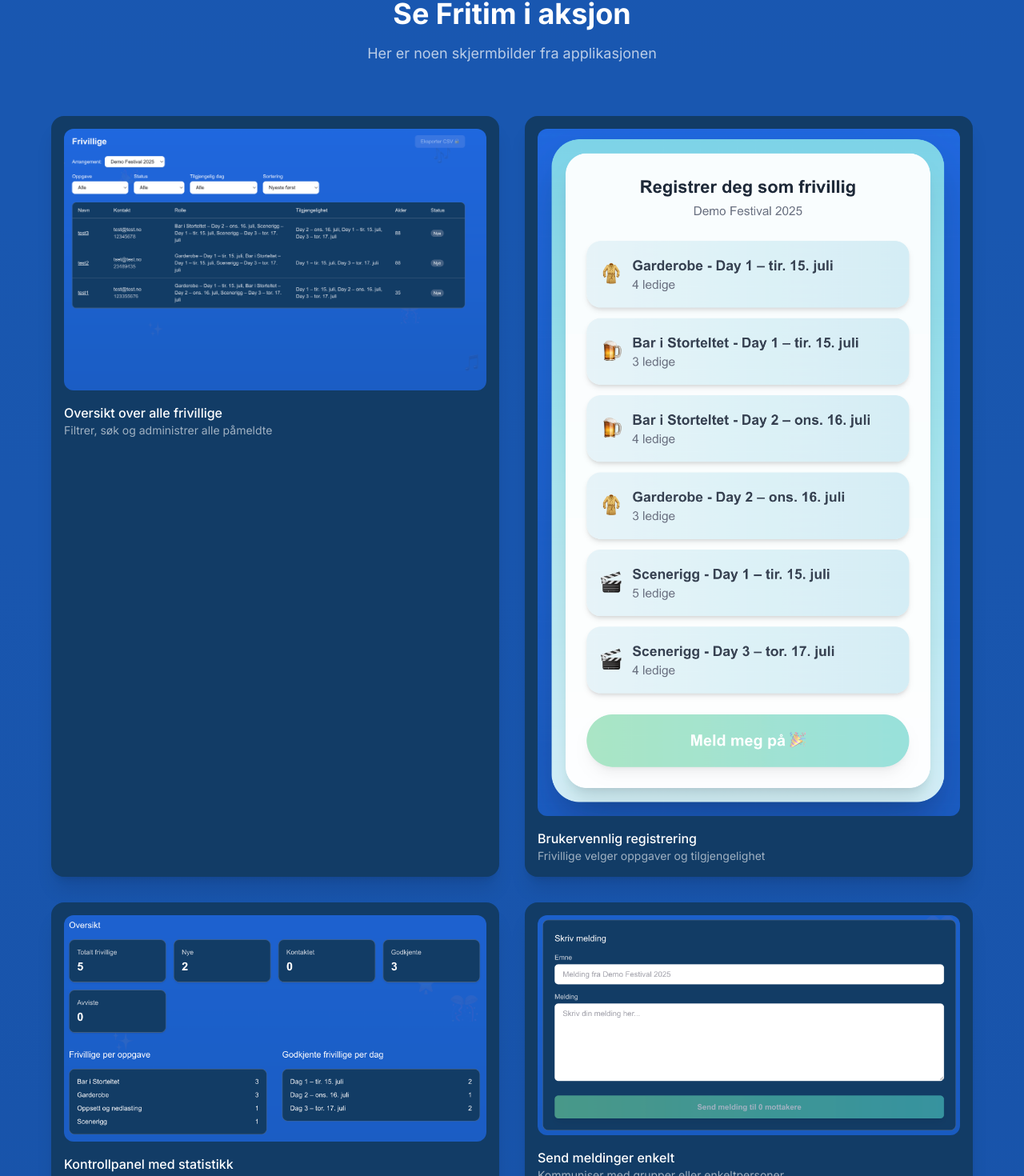
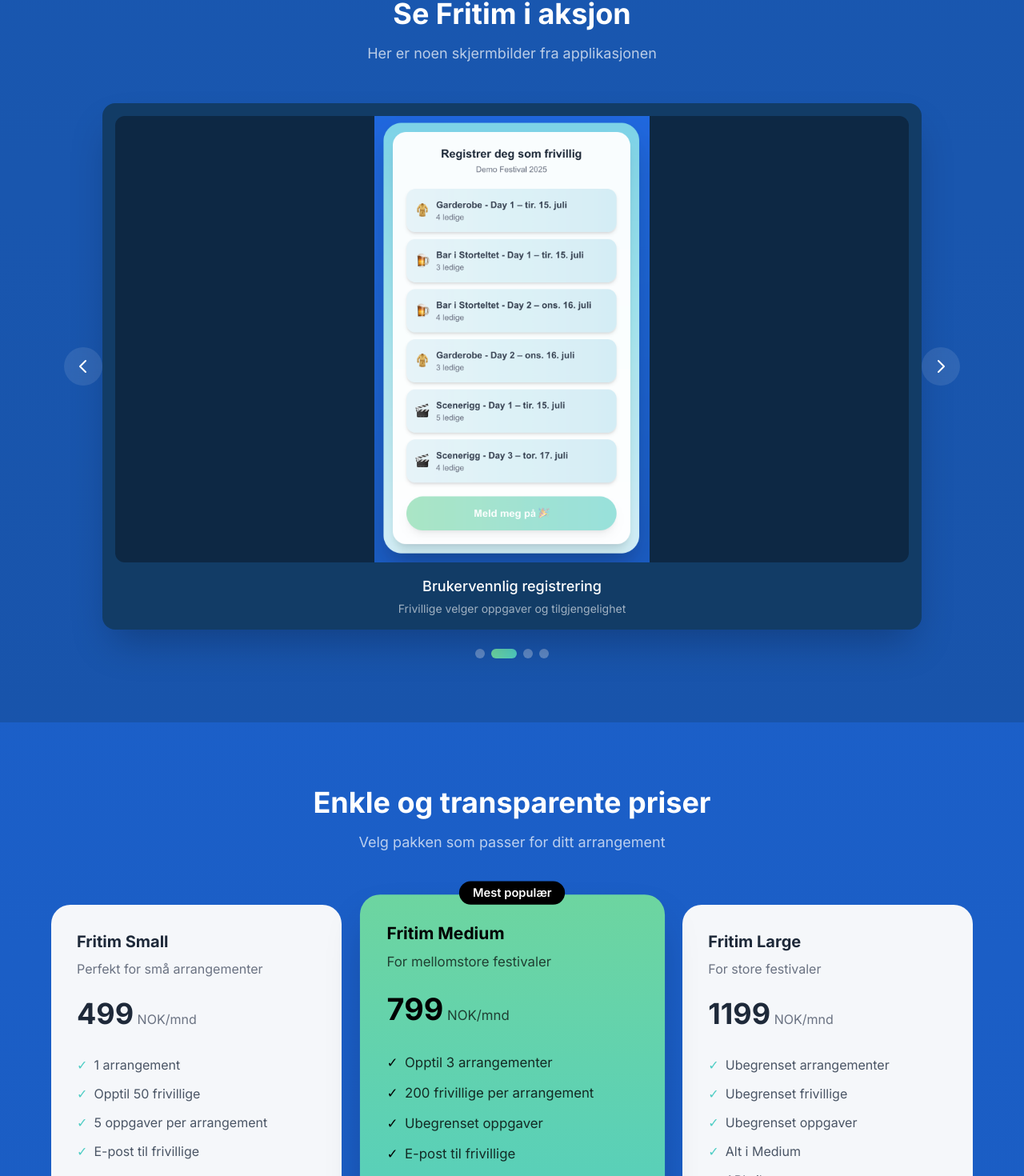
Before and after one commit to jorlar/fritim_landing, a Next.js app: page / in a window 1280 px wide. Shown: the part 2641-4111 px from the top of the page at 80% size. Built offline with nearby package versions, Linux system fonts and the light colour scheme.

Commit message:
:art: Style picture carusell

```diff
--- /dev/null
+++ b/app/components/ScreenshotSlideshow.tsx
@@ -0,0 +1,137 @@
+'use client';
+
+import { useState, useEffect, useCallback } from 'react';
+import Image from 'next/image';
+
+const screenshots = [
+  {
+    src: '/screenshots/frivillige.png',
+    alt: 'Frivilligoversikt',
+    title: 'Oversikt over alle frivillige',
+    description: 'Filtrer, søk og administrer alle påmeldte',
+  },
+  {
+    src: '/screenshots/registrer.png',
+    alt: 'Registreringsskjema',
+    title: 'Brukervennlig registrering',
+    description: 'Frivillige velger oppgaver og tilgjengelighet',
+  },
+  {
+    src: '/screenshots/oversikt.png',
+    alt: 'Dashboard oversikt',
+    title: 'Kontrollpanel med statistikk',
+    description: 'Se status på alle frivillige og oppgaver',
+  },
+  {
+    src: '/screenshots/mail.png',
+    alt: 'E-post til frivillige',
+    title: 'Send meldinger enkelt',
+    description: 'Kommuniser med grupper eller enkeltpersoner',
+  },
+];
+
+export default function ScreenshotSlideshow() {
+  const [currentIndex, setCurrentIndex] = useState(0);
+  const [isAutoPlaying, setIsAutoPlaying] = useState(true);
+
+  const goToNext = useCallback(() => {
+    setCurrentIndex((prev) => (prev + 1) % screenshots.length);
+  }, []);
+
+  const goToPrev = useCallback(() => {
+    setCurrentIndex((prev) => (prev - 1 + screenshots.length) % screenshots.length);
+  }, []);
+
+  const goToSlide = (index: number) => {
+    setCurrentIndex(index);
+    setIsAutoPlaying(false);
+  };
+
+  // Auto-play
+  useEffect(() => {
+    if (!isAutoPlaying) return;
+    const interval = setInterval(goToNext, 5000);
+    return () => clearInterval(interval);
+  }, [isAutoPlaying, goToNext]);
+
+  return (
+    <div className="relative">
+      {/* Main slideshow container */}
+      <div className="relative mx-auto max-w-5xl">
+        <div className="rounded-2xl bg-[#123C66] p-4 shadow-2xl">
+          {/* Image container with fixed aspect ratio */}
+          <div className="relative aspect-video overflow-hidden rounded-xl bg-[#0d2844]">
+            {screenshots.map((screenshot, index) => (
+              <div
+                key={screenshot.src}
+                className={`absolute inset-0 transition-opacity duration-500 ${
+                  index === currentIndex ? 'opacity-100' : 'opacity-0 pointer-events-none'
+                }`}
+              >
+                <Image
+                  src={screenshot.src}
+                  alt={screenshot.alt}
+                  fill
+                  className="object-contain"
+                  priority={index === 0}
+                />
+              </div>
+            ))}
+          </div>
+
+          {/* Caption */}
+          <div className="mt-4 text-center">
+            <p className="text-white font-medium text-lg">
+              {screenshots[currentIndex].title}
+            </p>
+            <p className="text-white/60 text-sm mt-1">
+              {screenshots[currentIndex].description}
+            </p>
+          </div>
+        </div>
+
+        {/* Navigation arrows */}
+        <button
+          onClick={() => {
+            goToPrev();
+            setIsAutoPlaying(false);
+          }}
+          className="absolute left-0 top-1/2 -translate-y-1/2 -translate-x-4 md:-translate-x-12 w-10 h-10 md:w-12 md:h-12 rounded-full bg-white/10 hover:bg-white/20 backdrop-blur-sm flex items-center justify-center text-white transition"
+          aria-label="Forrige bilde"
+        >
+          <svg className="w-5 h-5 md:w-6 md:h-6" fill="none" stroke="currentColor" viewBox="0 0 24 24">
+            <path strokeLinecap="round" strokeLinejoin="round" strokeWidth={2} d="M15 19l-7-7 7-7" />
+          </svg>
+        </button>
+        <button
+          onClick={() => {
+            goToNext();
+            setIsAutoPlaying(false);
+          }}
+          className="absolute right-0 top-1/2 -translate-y-1/2 translate-x-4 md:translate-x-12 w-10 h-10 md:w-12 md:h-12 rounded-full bg-white/10 hover:bg-white/20 backdrop-blur-sm flex items-center justify-center text-white transition"
+          aria-label="Neste bilde"
+        >
+          <svg className="w-5 h-5 md:w-6 md:h-6" fill="none" stroke="currentColor" viewBox="0 0 24 24">
+            <path strokeLinecap="round" strokeLinejoin="round" strokeWidth={2} d="M9 5l7 7-7 7" />
+          </svg>
+        </button>
+      </div>
+
+      {/* Dot indicators */}
+      <div className="flex justify-center gap-2 mt-6">
+        {screenshots.map((_, index) => (
+          <button
+            key={index}
+            onClick={() => goToSlide(index)}
+            className={`w-3 h-3 rounded-full transition-all ${
+              index === currentIndex
+                ? 'bg-gradient-to-r from-[#6dd5a0] to-[#4ecdc4] w-8'
+                : 'bg-white/30 hover:bg-white/50'
+            }`}
+            aria-label={`Gå til bilde ${index + 1}`}
+          />
+        ))}
+      </div>
+    </div>
+  );
+}
--- a/app/page.tsx
+++ b/app/page.tsx
@@ -1,5 +1,6 @@
 import Link from 'next/link';
 import Image from 'next/image';
+import ScreenshotSlideshow from './components/ScreenshotSlideshow';
 
 export default function LandingPage() {
   return (
@@ -197,7 +198,7 @@
       {/* Screenshots Section */}
       <section id="demo" className="py-20 px-4 bg-[#123C66]/30">
         <div className="mx-auto max-w-6xl">
-          <div className="text-center mb-16">
+          <div className="text-center mb-12">
             <h2 className="text-3xl sm:text-4xl font-bold text-white">
               Se Fritim i aksjon
             </h2>
@@ -206,59 +207,7 @@
             </p>
           </div>
 
-          <div className="grid md:grid-cols-2 gap-8">
-            {/* Screenshot 1 */}
-            <div className="rounded-2xl bg-[#123C66] p-4 shadow-xl">
-              <Image
-                src="/screenshots/frivillige.png"
-                alt="Frivilligoversikt"
-                width={1920}
-                height={1080}
-                className="rounded-xl w-full h-auto"
-              />
-              <p className="mt-4 text-white font-medium">Oversikt over alle frivillige</p>
-              <p className="text-white/60 text-sm">Filtrer, søk og administrer alle påmeldte</p>
-            </div>
-
-            {/* Screenshot 2 */}
-            <div className="rounded-2xl bg-[#123C66] p-4 shadow-xl">
-              <Image
-                src="/screenshots/registrer.png"
-                alt="Registreringsskjema"
-                width={1920}
-                height={1080}
-                className="rounded-xl w-full h-auto"
-              />
-              <p className="mt-4 text-white font-medium">Brukervennlig registrering</p>
-              <p className="text-white/60 text-sm">Frivillige velger oppgaver og tilgjengelighet</p>
-            </div>
-
-            {/* Screenshot 3 */}
-            <div className="rounded-2xl bg-[#123C66] p-4 shadow-xl">
-              <Image
-                src="/screenshots/oversikt.png"
-                alt="Dashboard oversikt"
-                width={1920}
-                height={1080}
-                className="rounded-xl w-full h-auto"
-              />
-              <p className="mt-4 text-white font-medium">Kontrollpanel med statistikk</p>
-              <p className="text-white/60 text-sm">Se status på alle frivillige og oppgaver</p>
-            </div>
-
-            {/* Screenshot 4 */}
-            <div className="rounded-2xl bg-[#123C66] p-4 shadow-xl">
-              <Image
-                src="/screenshots/mail.png"
-                alt="E-post til frivillige"
-                width={1920}
-                height={1080}
-                className="rounded-xl w-full h-auto"
-              />
-              <p className="mt-4 text-white font-medium">Send meldinger enkelt</p>
-              <p className="text-white/60 text-sm">Kommuniser med grupper eller enkeltpersoner</p>
-            </div>
-          </div>
+          <ScreenshotSlideshow />
         </div>
       </section>
 
```
